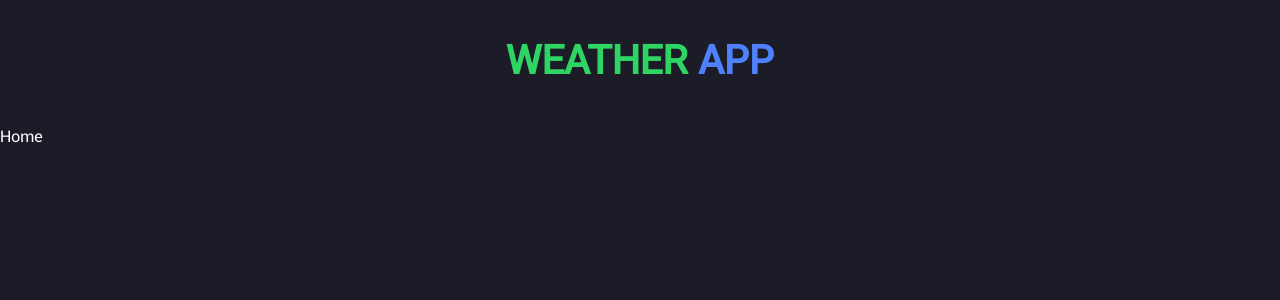
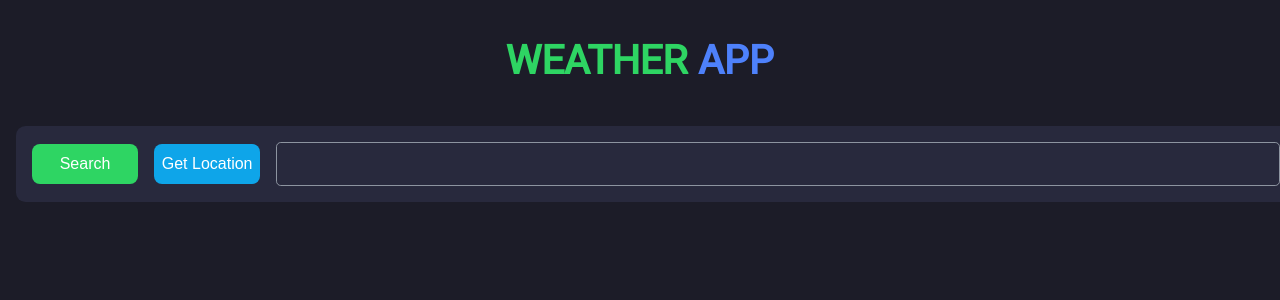
Before and after one commit to mohammadmehdidalvandii/weatherApp, a React (Vite) app: page / in a window 1280 px wide. Shown: the top 300 px of the page. Built offline with nearby package versions, Linux system fonts and the light colour scheme.

Commit message:
created section Search

```diff
--- /dev/null
+++ b/src/components/template/Search/Search.css
@@ -0,0 +1,49 @@
+.search{
+    display: block;
+    width: 100%;
+    margin-bottom: 1.5rem;
+}
+.box{
+    display: flex !important;
+    align-items: center;
+    gap: 1rem;
+}
+.search_btn{
+    display: flex;
+    align-items: center;
+    justify-content: center;
+    width: 130px;
+    height: 2.5rem;
+    background-color: unset;
+    border: none;
+    border-radius: 0.5rem;
+    color: var(--white);
+    font-size: 1rem;
+    cursor: pointer;
+}
+.search_btn:nth-child(2){
+    background-color: var(--blue-100);
+    transition: all 0.4s linear;
+    &:hover{
+        background-color: var(--blue-200);
+    }
+}
+.search_btn:first-child{
+    background-color: var(--secondary);
+    transition: all 0.4s linear;
+    &:hover{
+        background-color: var(--green-100);
+    }
+}
+.search_input{
+    width: 100%;
+    height: 2.5rem;
+    background-color: unset;
+    border: 1px solid var(--gary-100);
+    border-radius: 0.3rem;
+    outline: none;
+    font-size: 0.9rem;
+    font-weight: 700;
+    color: var(--white);
+    padding-right: 0.3rem;
+}
--- /dev/null
+++ b/src/components/template/Search/Search.jsx
@@ -0,0 +1,18 @@
+import React from 'react';
+import './Search.css';
+
+function Search() {
+  return (
+    <section className="search">
+        <div className="container">
+            <div className="box">
+                <button className="search_btn">Search</button>
+                <button className="search_btn">Get Location</button>
+                <input type="text" className="search_input" />
+            </div>
+        </div>
+    </section>
+  )
+}
+
+export default Search
--- a/src/index.css
+++ b/src/index.css
@@ -27,6 +27,7 @@
     --green-100: #16A34A;
     --blue-100: #0EA5E9;
     --blue-200: #0284C7;
+    --gary-100 : #8D94A0;
 }
 
 /* <<<< Body >>>> */
@@ -59,3 +60,11 @@ body {
     background-color: rgba(0,0,0,0.7);
     backdrop-filter: blur(2px);
 }
+/* <<<< Box >>>> */
+.box{
+    display: block;
+    width: 100%;
+    background-color: var(--success);
+    padding: 1rem;
+    border-radius: 0.6rem;
+}
--- a/src/page/Home/Home.jsx
+++ b/src/page/Home/Home.jsx
@@ -1,8 +1,10 @@
-import React from 'react'
+import Search from '../../components/template/Search/Search'
 
 function Home() {
   return (
-    <div>Home</div>
+    <>
+    <Search/>
+    </>
   )
 }
 
```
